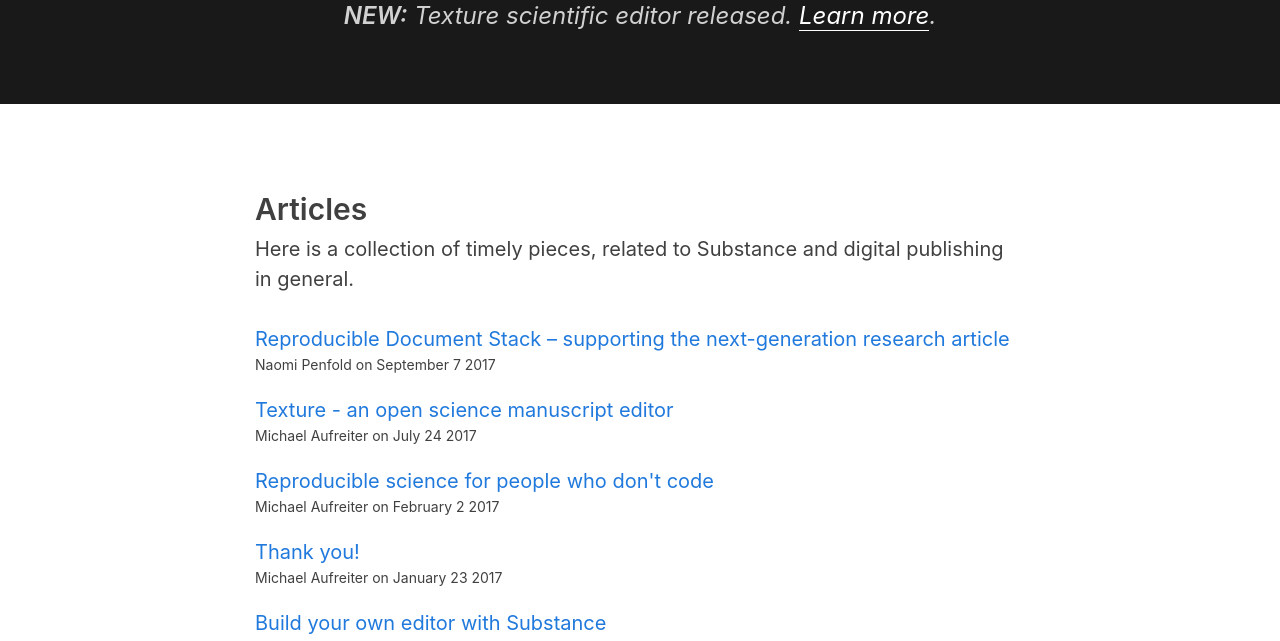
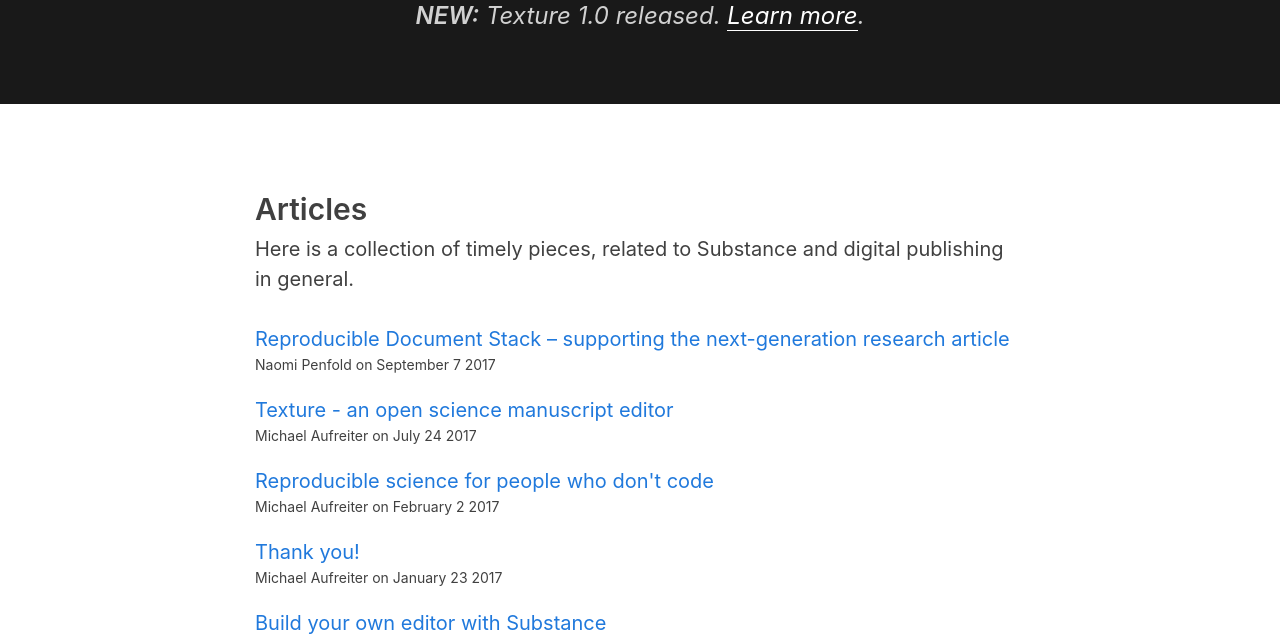
Before and after one commit to substance/substance.github.com, a Jekyll site: the page built from index.html, in a window 1280 px wide and 900 px high, scrolled down 576 px, cut to the strip 259-900 px from the top of the window. Built offline with Jekyll 4.4.1, drawn with Linux system fonts in a browser that asks for light colours.

Commit message:
Update start page.

```diff
--- a/index.html
+++ b/index.html
@@ -8,7 +8,7 @@
 </div> -->
 <div class="limiter" style="padding-bottom: 50px;">
   <a href="./texture"><img src="../images/texture-beta1.png" style="width: 100%;"></a>
-  <p style="color: rgba(255,255,255, 0.8); padding-top: 20px; font-size: 24px; text-align: center;"><em><strong>NEW:</strong> Texture scientific editor released. <a href="./texture/" style="border-bottom: 1px solid white; color: white;" target="_blank">Learn more</a>.</em></p>
+  <p style="color: rgba(255,255,255, 0.8); padding-top: 20px; font-size: 24px; text-align: center;"><em><strong>NEW:</strong> Texture 1.0 released. <a href="./texture/" style="border-bottom: 1px solid white; color: white;" target="_blank">Learn more</a>.</em></p>
 </div>
 <div class="home">
   <div class="limiter">
```
